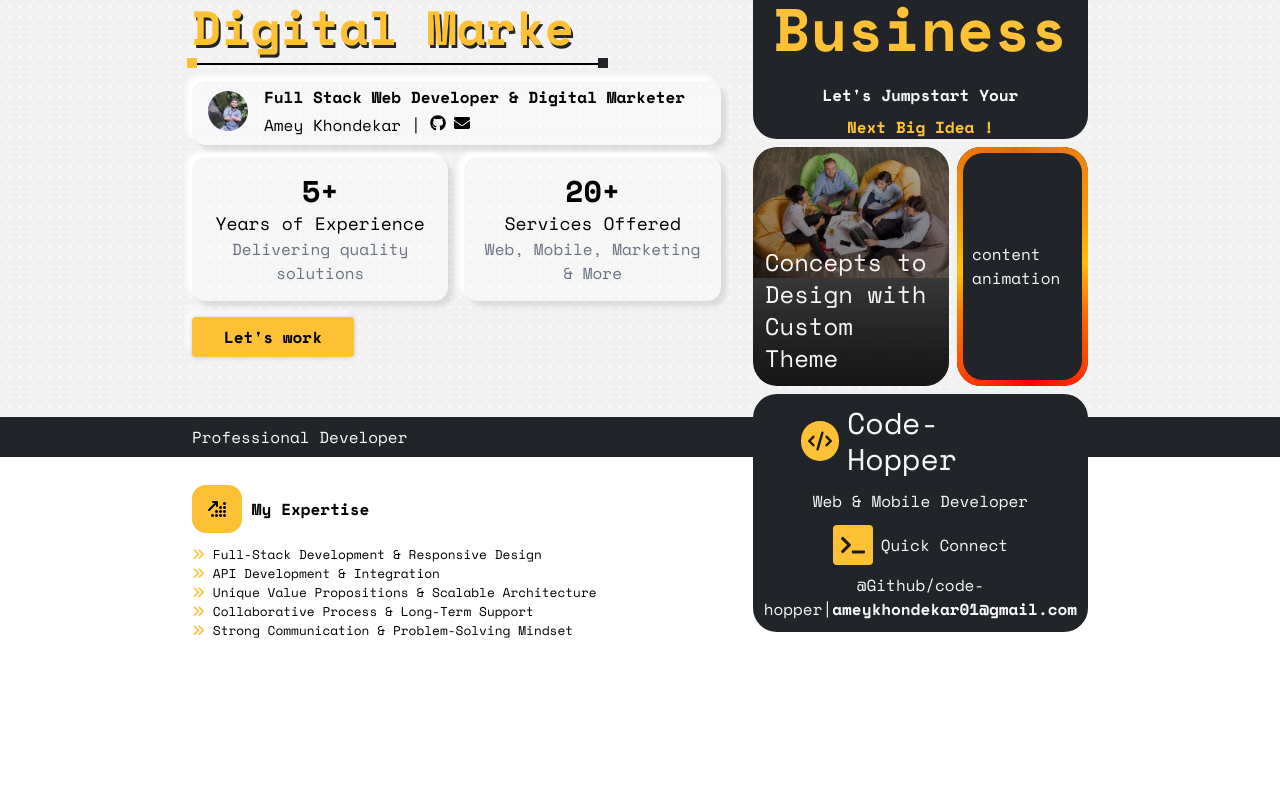
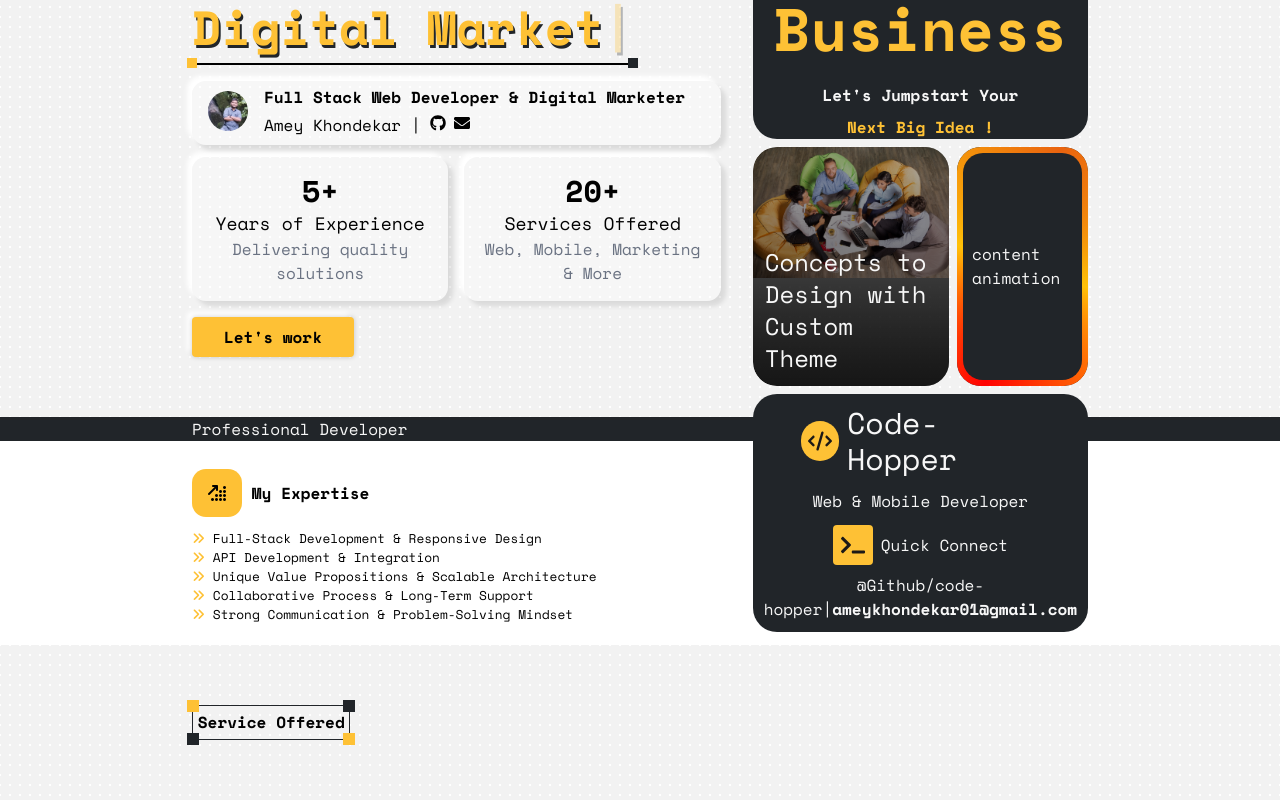
Before and after one commit to Code-Hopper/nx-code-hopper-portfolio, a Next.js app: page / in a window 1280 px wide. Shown: the part 265-1065 px from the top of the page. Before the commit the page ends 926 px from the top, so only its background shows below. Built offline with nearby package versions, Linux system fonts and the light colour scheme.

Commit message:
perk edit

```diff
--- a/src/app/page.jsx
+++ b/src/app/page.jsx
@@ -1,13 +1,15 @@
 import React from 'react'
 
-import Heros from "../components/sections/hero/hero.jsx"
+import Heros from "@/components/sections/hero/hero.jsx"
 import MainPreks from '@/components/sections/mainPreks.jsx'
+import ServiceSection from '@/components/sections/serviceSelection/ServiceSection.jsx'
 
 const page = () => {
   return (
     <>
       <Heros />
       <MainPreks />
+      <ServiceSection />
     </>
   )
 }
--- a/src/components/sections/mainPreks.jsx
+++ b/src/components/sections/mainPreks.jsx
@@ -4,7 +4,7 @@ const MainPreks = () => {
     return (
         <>
             <div className="container-fluid bg-[var(--secondaryColor)] relative -z-0">
-                <div className="md:px-[var(--sideContenntPadding)] p-2 text-[var(--thirdColor)] text-start">
+                <div className="md:px-[var(--sideContenntPadding)] px-2 text-[var(--thirdColor)] text-start">
                     <span>Professional <span className='text-warning'> Developer </span> </span>
                 </div>
             </div>
--- /dev/null
+++ b/src/components/sections/serviceSelection/ServiceSection.jsx
@@ -0,0 +1,29 @@
+import React from 'react'
+
+const ServiceSection = () => {
+    return (
+        <>
+            <div className='service-section md:px-[var(--sideContenntPadding)] py-15'>
+                <div className='service-section-titile'>
+
+                    <div id='title-card-element'>
+                        <div className='card-box card-box-1'></div>
+                        <div className='card-box card-box-2'></div>
+                        <div className='card-box card-box-3'></div>
+                        <div className='card-box card-box-4'></div>
+                        <span className='title-text'>Service Offered</span>
+                    </div>
+
+                </div>
+                <div className='service-blocks'>
+                    <div></div>
+                    <div></div>
+                    <div></div>
+                    <div></div>
+                </div>
+            </div>
+        </>
+    )
+}
+
+export default ServiceSection
--- a/src/styles/index.scss
+++ b/src/styles/index.scss
@@ -147,12 +147,14 @@
     }
 
     >.card-box-2 {
+        background-color: var(--secondaryColor);
         left: 100%;
         top: 0;
         transform: translateX(-50%) translateY(-50%);
     }
 
     >.card-box-3 {
+        background-color: var(--secondaryColor);
         left: 0;
         top: 100%;
         transform: translateX(-50%) translateY(-50%);
@@ -493,7 +495,7 @@
     display: flex;
     flex-direction: column;
     padding: 1rem;
-    background-color: rgba(255,255,255,0.3);
+    background-color: rgba(255, 255, 255, 0.3);
     border-radius: 14px;
     box-shadow: 5px 5px 5px rgba(0, 0, 0, 0.1), -5px -5px 5px white;
 }
@@ -557,3 +559,17 @@
 }
 
 // perks end
+
+// service start
+
+.service-section {
+    background-image: radial-gradient(rgba(0, 0, 0, 0.05) 6px,
+            rgba(0, 0, 0, 0.06) 6px,
+            white 6px,
+            white 100%);
+    background-repeat: repeat;
+    // background-position: center;
+    background-size: 10px 10px;
+}
+
+// service end
```
